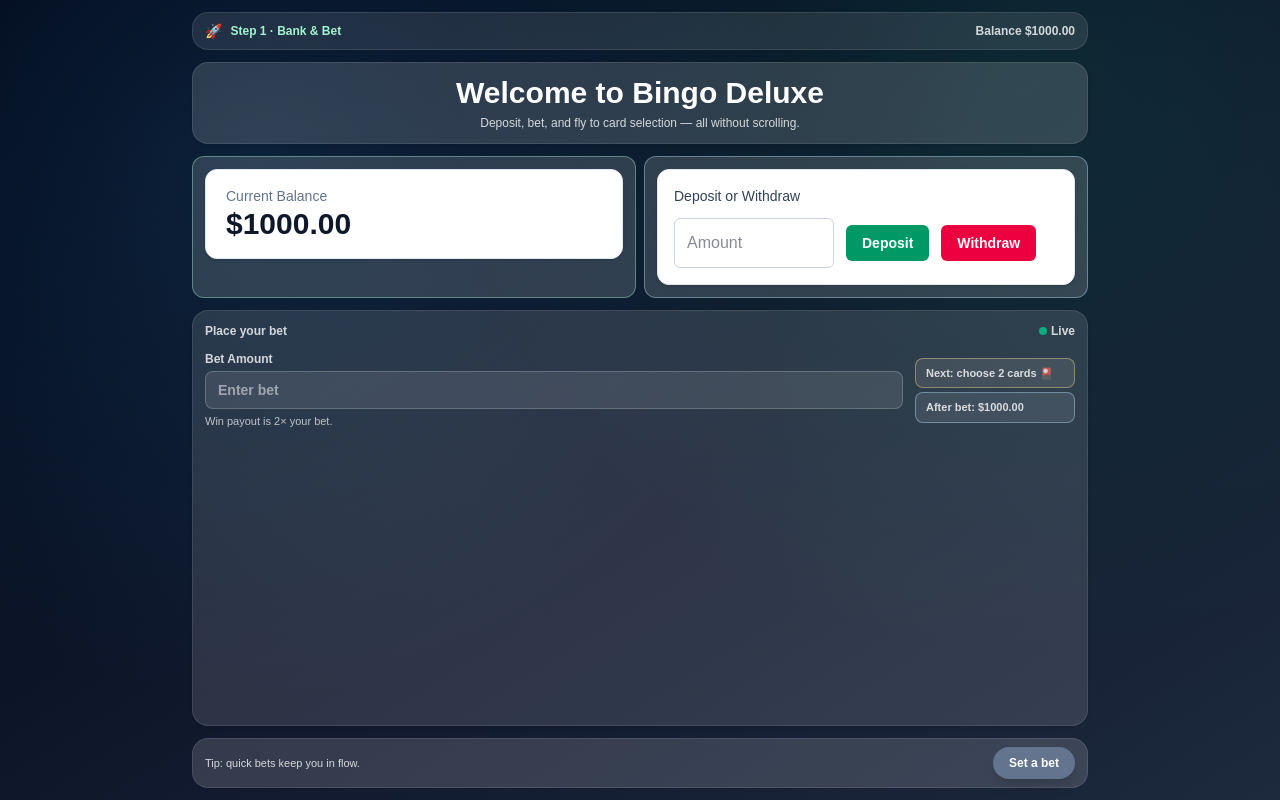
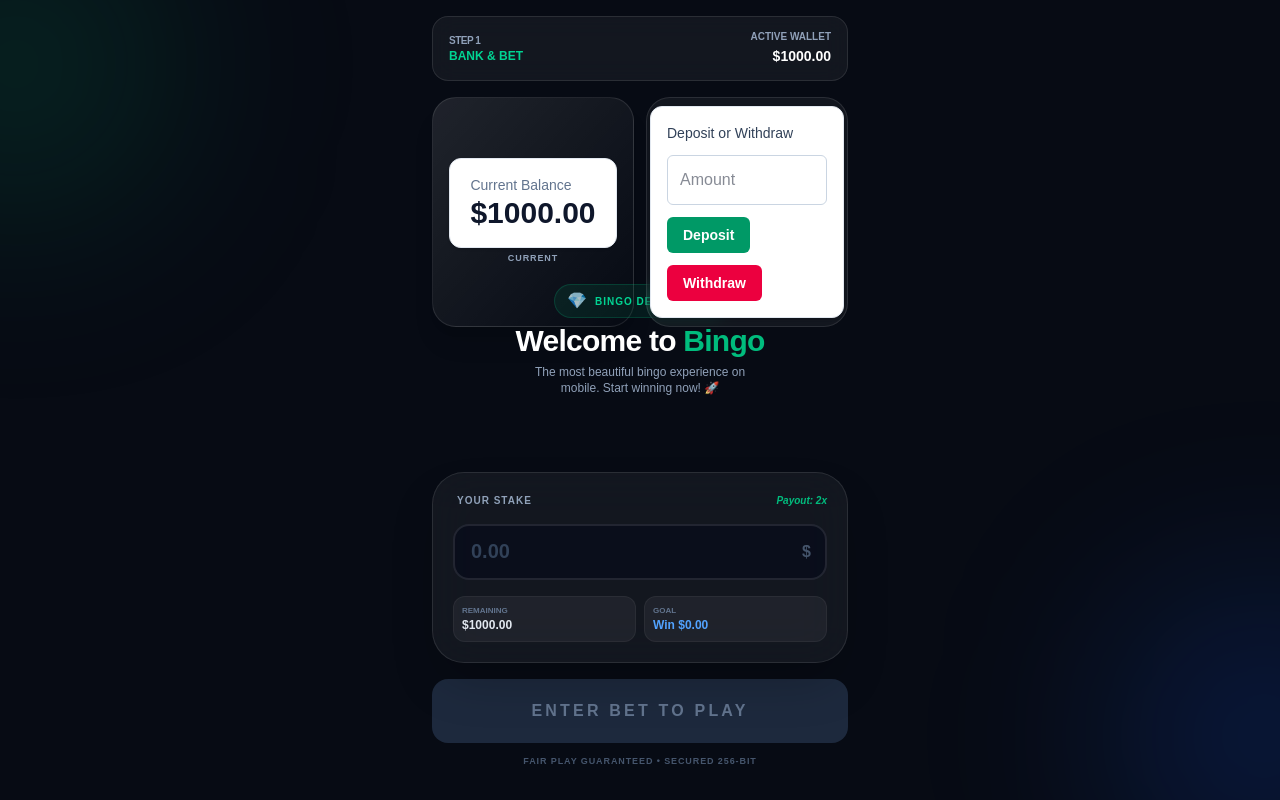
Before and after one commit to DEsu2111/BingoGame, a Next.js app: page / in a window 1280 px wide. Built offline with nearby package versions, Linux system fonts and the light colour scheme.

Commit message:
Refine welcome flow and layout

```diff
--- a/app/globals.css
+++ b/app/globals.css
@@ -703,3 +703,19 @@ input:focus-visible, button:focus-visible {
 .bingo-marked{background:#22c55e; color:#0f172a;}
 .bingo-current{outline:2px solid #fbbf24;}
 .bingo-disabled{opacity:0.65; cursor:default;}
+.welcome-rail{
+  position:sticky;
+  bottom:0;
+  z-index:20;
+  display:grid;
+  grid-template-columns:repeat(3,1fr);
+  gap:8px;
+  padding:8px 0 env(safe-area-inset-bottom);
+}
+.welcome-rail__item{
+  border-radius:14px;
+  border:1px solid rgba(255,255,255,0.12);
+  background:rgba(255,255,255,0.08);
+  backdrop-filter:blur(10px);
+  padding:10px;
+}
--- a/components/Welcome/Welcome.tsx
+++ b/components/Welcome/Welcome.tsx
@@ -1,4 +1,3 @@
-// Step 1 page: balance and bet setup before card selection.
 'use client';
 
 import { useMemo, useState } from 'react';
@@ -24,31 +23,34 @@ export default function Welcome() {
   };
 
   return (
-    <main className="relative h-screen overflow-hidden bg-gradient-to-br from-slate-950 via-slate-900 to-slate-800 p-3">
-      <div className="pointer-events-none absolute inset-0 bg-[radial-gradient(circle_at_20%_20%,rgba(56,189,248,0.12),transparent_45%),radial-gradient(circle_at_80%_10%,rgba(16,185,129,0.12),transparent_46%)]" />
-      <div className="relative mx-auto flex h-full max-w-4xl flex-col gap-3 animate-fade-in">
-        {/* Top bar */}
-        <header className="flex items-center justify-between rounded-2xl border border-white/10 bg-white/10 px-3 py-2 text-xs font-semibold text-white backdrop-blur">
-          <span className="inline-flex items-center gap-2 text-emerald-200">
-            <span className="text-sm">🚀</span> Step 1 · Bank & Bet
-          </span>
-          <span className="text-white/80">Balance ${state.balance.toFixed(2)}</span>
+    <main className="fixed inset-0 flex flex-col bg-[#070b14] text-slate-200 antialiased overflow-hidden">
+      {/* Animated Background Elements */}
+      <div className="absolute inset-0 overflow-hidden pointer-events-none">
+        <div className="absolute top-[-10%] left-[-10%] w-72 h-72 bg-emerald-600/20 blur-[100px] rounded-full" />
+        <div className="absolute bottom-[-10%] right-[-10%] w-72 h-72 bg-blue-600/20 blur-[100px] rounded-full" />
+      </div>
+
+      <div className="relative z-10 flex flex-col h-full max-w-md mx-auto w-full p-4 gap-4">
+
+        {/* 1. COMPACT HEADER (Smart Space) */}
+        <header className="flex items-center justify-between bg-white/5 border border-white/10 rounded-2xl px-4 py-3 backdrop-blur-md">
+          <div className="flex flex-col">
+            <span className="text-[10px] uppercase tracking-tighter text-slate-400 font-bold">Step 1</span>
+            <span className="text-xs font-black text-emerald-400">BANK & BET</span>
+          </div>
+          <div className="text-right">
+            <span className="text-[10px] uppercase text-slate-400 block font-bold">Active Wallet</span>
+            <span className="text-sm font-black text-white">${state.balance.toFixed(2)}</span>
+          </div>
         </header>
 
-        {/* Content grid fits viewport */}
-        <div className="grid flex-1 grid-rows-[auto_auto_1fr_auto] gap-3">
-          {/* Hero */}
-          <div className="rounded-2xl border border-white/10 bg-white/15 px-4 py-3 text-center text-white shadow-sm backdrop-blur">
-            <h1 className="text-2xl font-extrabold sm:text-3xl">Welcome to Bingo Deluxe</h1>
-            <p className="mt-1 text-xs text-white/80">Deposit, bet, and fly to card selection — all without scrolling.</p>
+        {/* 2. BANKING SECTION (Mobile Responsive Grid) */}
+        <div className="grid grid-cols-2 gap-3 h-28">
+          <div className="bg-gradient-to-br from-white/10 to-transparent border border-white/10 rounded-3xl p-3 flex flex-col justify-center items-center shadow-xl">
+            <BalanceDisplay balance={state.balance} />
+            <p className="text-[9px] text-slate-400 mt-1 uppercase font-bold tracking-widest">Current</p>
           </div>
-
-          {/* Balance / Deposit */}
-          <div className="grid grid-cols-2 gap-2">
-            <div className="rounded-xl border border-emerald-200/40 bg-white/15 p-3 text-white backdrop-blur">
-              <BalanceDisplay balance={state.balance} />
-            </div>
-            <div className="rounded-xl border border-sky-200/40 bg-white/15 p-3 text-white backdrop-blur">
+          <div className="bg-white/5 border border-white/10 rounded-3xl p-2 flex items-center justify-center backdrop-blur-sm">
             <DepositWithdraw
               onDeposit={(amount) => dispatch({ type: 'DEPOSIT', payload: amount })}
               onWithdraw={(amount) => dispatch({ type: 'WITHDRAW', payload: amount })}
@@ -56,66 +58,86 @@ export default function Welcome() {
           </div>
         </div>
 
-          {/* Bet card */}
-          <div className="rounded-2xl border border-white/10 bg-white/12 p-3 shadow-sm backdrop-blur flex flex-col gap-3 overflow-hidden">
-            <div className="flex items-center justify-between text-xs font-semibold text-white/80">
-              <span>Place your bet</span>
-              <span className="inline-flex items-center gap-1">
-                <span className="h-2 w-2 rounded-full bg-emerald-400 animate-pulse" /> Live
-              </span>
+        {/* 3. HERO SECTION (Minimalist Engagement) */}
+        <section className="flex-1 flex flex-col justify-center items-center text-center space-y-2">
+          <div className="inline-flex items-center gap-2 bg-emerald-500/10 border border-emerald-500/20 px-3 py-1 rounded-full">
+            <span className="animate-pulse">💎</span>
+            <span className="text-[10px] font-bold text-emerald-400 uppercase tracking-widest">Bingo Deluxe Live</span>
           </div>
-            <div className="flex flex-col gap-2 sm:flex-row sm:items-center sm:gap-3">
-              <div className="flex-1">
-                <label className="mb-1 block text-xs font-semibold text-white/80" htmlFor="bet-input">
-                  Bet Amount
-                </label>
+          <h1 className="text-3xl font-black tracking-tight text-white leading-none">
+            Welcome to <span className="text-emerald-500">Bingo</span>
+          </h1>
+          <p className="text-xs text-slate-400 max-w-[240px]">
+            The most beautiful bingo experience on mobile. Start winning now! 🚀
+          </p>
+        </section>
+
+        {/* 4. BET CONSOLE (The "Smart" Input) */}
+        <section className="bg-white/5 border border-white/10 rounded-[32px] p-5 space-y-4 backdrop-blur-xl shadow-2xl">
+          <div className="flex justify-between items-end">
+             <label className="text-[10px] font-bold text-slate-400 uppercase tracking-widest ml-1">Your Stake</label>
+             <span className="text-[10px] text-emerald-500 font-bold italic">Payout: 2x</span>
+          </div>
+
+          <div className="relative group">
             <input
-                  id="bet-input"
               type="number"
               inputMode="numeric"
-                  pattern="[0-9]*"
-                  min={1}
               value={betInput}
-                  onChange={(event) => {
+              onChange={(e) => {
                 dispatch({ type: 'CLEAR_INSUFFICIENT_BALANCE_MESSAGE' });
-                    setBetInput(event.target.value);
+                setBetInput(e.target.value);
               }}
-                  className="w-full rounded-lg border border-white/20 bg-white/10 px-3 py-2 text-sm font-semibold text-white outline-none transition focus:border-emerald-400 focus:shadow-soft"
-                  placeholder="Enter bet"
+              placeholder="0.00"
+              className="w-full bg-slate-950/50 border-2 border-white/10 group-focus-within:border-emerald-500/50 rounded-2xl h-14 px-4 text-xl font-black text-white outline-none transition-all placeholder:text-slate-700"
             />
-                <p className="mt-1 text-[11px] text-white/70">Win payout is 2× your bet.</p>
+            <span className="absolute right-4 top-1/2 -translate-y-1/2 text-slate-600 font-bold">$</span>
           </div>
-              <div className="flex flex-col gap-1 text-[11px] font-semibold text-white/80 sm:w-40">
-                <div className="rounded-lg border border-amber-200/40 bg-amber-50/10 px-2.5 py-1.5">Next: choose 2 cards 🎴</div>
-                <div className="rounded-lg border border-sky-200/40 bg-sky-50/10 px-2.5 py-1.5">After bet: ${(state.balance - parsedBet).toFixed(2)}</div>
+
+          {/* Quick Info Labels */}
+          <div className="flex gap-2">
+             <div className="flex-1 bg-white/5 rounded-xl p-2 border border-white/5">
+                <p className="text-[8px] text-slate-500 uppercase font-black">Remaining</p>
+                <p className="text-xs font-bold text-slate-200">${(state.balance - parsedBet).toFixed(2)}</p>
+             </div>
+             <div className="flex-1 bg-white/5 rounded-xl p-2 border border-white/5">
+                <p className="text-[8px] text-slate-500 uppercase font-black">Goal</p>
+                <p className="text-xs font-bold text-blue-400">Win ${(parsedBet * 2).toFixed(2)}</p>
              </div>
           </div>
 
-            {parsedBet > 0 && state.balance < parsedBet ? (
-              <p className="rounded-lg bg-rose-500/10 px-2.5 py-1.5 text-xs font-semibold text-rose-100">
-                Insufficient balance, please deposit.
-              </p>
-            ) : null}
-            {state.insufficientBalanceMessage ? (
-              <p className="rounded-lg bg-rose-500/10 px-2.5 py-1.5 text-xs font-semibold text-rose-100">
-                {state.insufficientBalanceMessage}
-              </p>
-            ) : null}
+          {/* Error Alert (Only shows if needed) */}
+          {(parsedBet > state.balance || state.insufficientBalanceMessage) && (
+            <div className="bg-rose-500/10 border border-rose-500/20 py-2 rounded-xl text-center">
+              <span className="text-[10px] font-black text-rose-400 uppercase tracking-tight">
+                ⚠️ Insufficient Funds
+              </span>
             </div>
+          )}
+        </section>
 
-          {/* Bottom CTA bar */}
-          <div className="flex items-center justify-between rounded-2xl border border-white/10 bg-white/15 px-3 py-2 text-xs text-white backdrop-blur">
-            <span className="text-[11px] text-white/80">Tip: quick bets keep you in flow.</span>
+        {/* 5. ACTION BUTTON (Sticky Bottom Style) */}
+        <footer className="pb-4">
           <button
-              type="button"
             onClick={handleStart}
             disabled={!canProceed}
-              className="rounded-full bg-emerald-500 px-4 py-2 text-xs font-bold text-slate-950 shadow-lg transition hover:-translate-y-0.5 disabled:cursor-not-allowed disabled:bg-slate-500 disabled:text-white"
+            className={`w-full h-16 rounded-2xl font-black uppercase tracking-[0.2em] transition-all duration-300 transform active:scale-95 flex items-center justify-center gap-3
+              ${canProceed
+                ? 'bg-emerald-500 text-slate-950 shadow-[0_10px_30px_rgba(16,185,129,0.3)] hover:bg-emerald-400'
+                : 'bg-slate-800 text-slate-500 cursor-not-allowed'
+              }`}
           >
-              {canProceed ? 'Start Selection →' : 'Set a bet'}
+            {canProceed ? (
+              <>Start Selection <span className="text-xl">→</span></>
+            ) : (
+              'Enter Bet to Play'
+            )}
           </button>
-          </div>
-        </div>
+          <p className="text-[9px] text-center text-slate-600 mt-3 font-bold uppercase tracking-widest">
+            Fair Play Guaranteed • Secured 256-bit
+          </p>
+        </footer>
+
       </div>
     </main>
   );
```
Also changed, not shown: components/Welcome/SelectCards.tsx (+101 -25 lines). Lines whose indentation alone changed are shown as unchanged.
